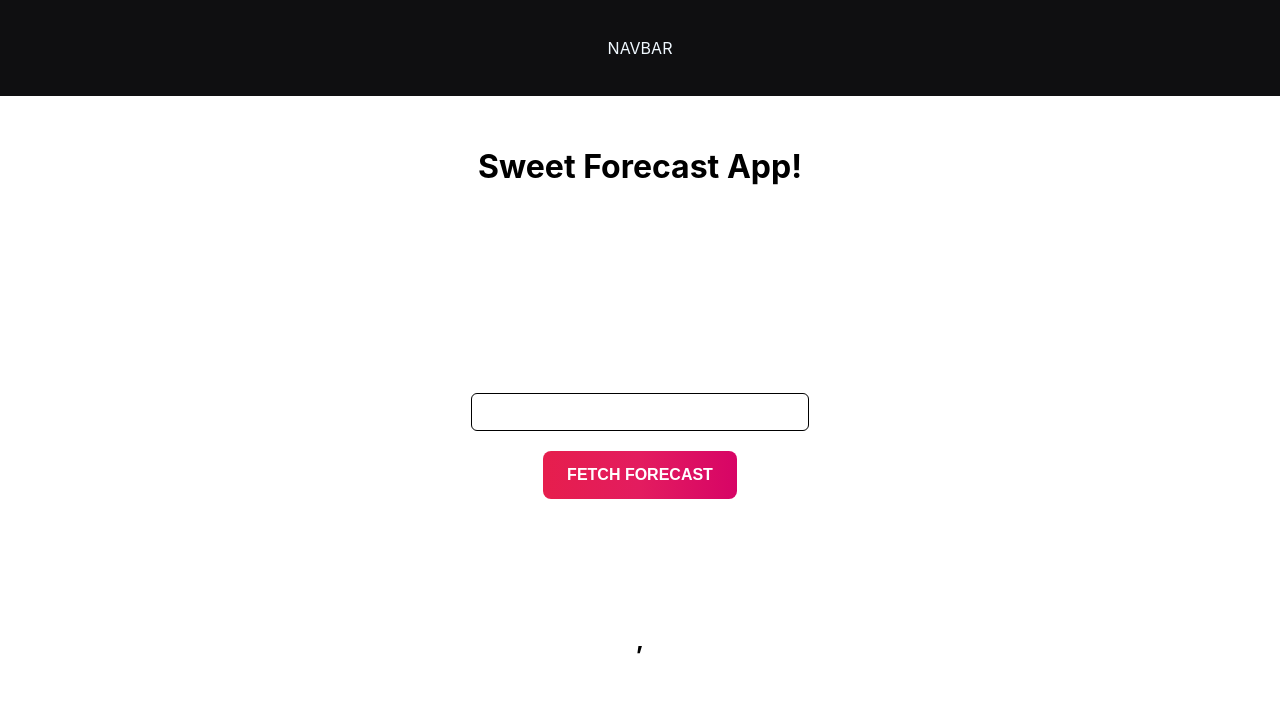
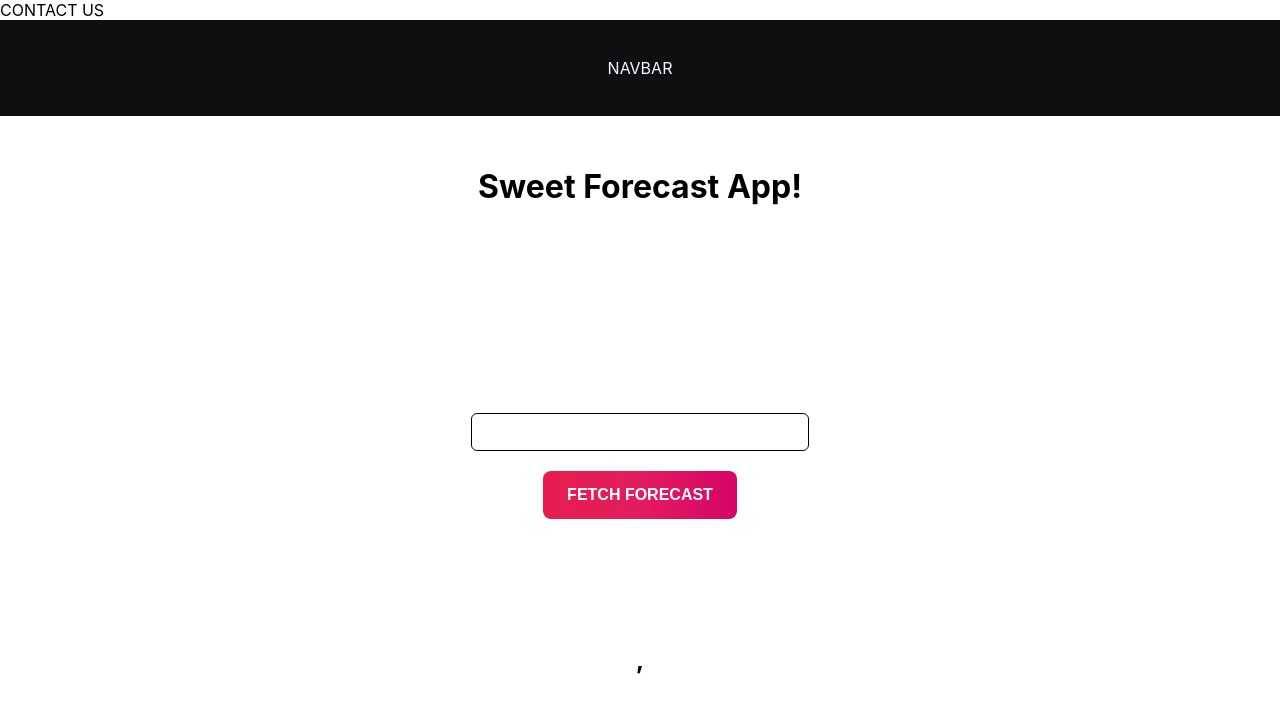
Before and after one commit to Majchrzak202/ForecastApp-, a React (Create React App) app: page /contact in a window 1280 px wide. Shown: the top 712 px of the page. Built offline with nearby package versions, Linux system fonts and the light colour scheme.

Commit message:
Added a Router Pages Component

```diff
--- a/src/App.js
+++ b/src/App.js
@@ -4,6 +4,10 @@ import Navbar from "./Components/UI/Navbar";
 import SearchBar from "./Components/UI/SearchBar";
 import Header from "./Components/UI/Header";
 import ForecastList from "./Components/Forecast /ForecastList";
+import { BrowserRouter as Router, Routes, Route } from "react-router-dom";
+import About from "./Components/Pages/About";
+import Contact from "./Components/Pages/Contact";
+import PageNotFound from "./Components/Pages/PageNotFound";
 
 const api = {
   base: "https://api.openweathermap.org/data/2.5/",
@@ -21,7 +25,7 @@ function App() {
         let cityLat = data.coord.lat;
         let cityLon = data.coord.lon;
         setWeather(data);
-        console.log(data)
+        console.log(data);
 
         return fetch(
           `${api.base}onecall?lat=${cityLat}&lon=${cityLon}&exclude=current,hourly,minutely&units=metric&APPID=${api.key}`
@@ -34,7 +38,12 @@ function App() {
   };
 
   return (
-    <div>
+    <Router>
+      <Routes>
+        <Route path="/about" element={<About />} />
+        <Route path="/contact" element={<Contact />} />
+        <Route path="*" element={<PageNotFound />} />
+      </Routes>
       <div>
         <Navbar />
       </div>
@@ -49,7 +58,7 @@ function App() {
       <div className="forecast-list">
         <ForecastList forecast={forecast} weather={weather} />
       </div>
-    </div>
+    </Router>
   );
 }
 
--- a/src/Components/Pages/About.js
+++ b/src/Components/Pages/About.js
@@ -0,0 +1,11 @@
+import React from "react";
+
+const About = () => {
+    return (
+        <div>
+            ABOUT SECTION
+        </div>
+    )
+}
+
+export default About;
--- a/src/Components/Pages/Contact.js
+++ b/src/Components/Pages/Contact.js
@@ -0,0 +1,10 @@
+import React from "react";
+
+
+const Contact = () => {
+    return (<div>
+        CONTACT US
+    </div>)
+}
+
+export default Contact;
--- a/src/Components/Pages/PageNotFound.js
+++ b/src/Components/Pages/PageNotFound.js
@@ -0,0 +1,9 @@
+import React from "react";
+
+const PageNotFound = () => {
+    return (<div>
+        PAGE NOT FOUND SOMETHING WENT WRONG!
+    </div>)
+}
+
+export default PageNotFound;
```
